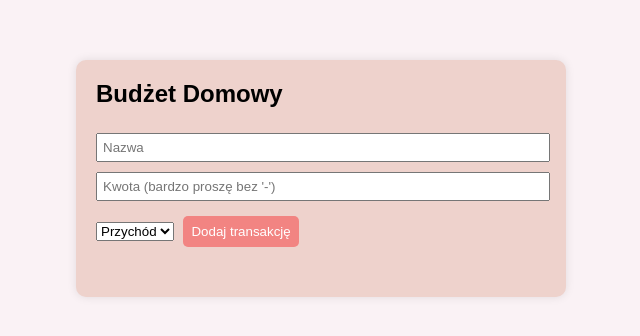
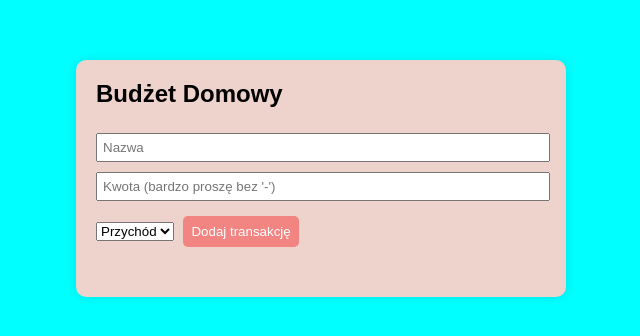
Before and after one commit to Evna07/fc-js-project-1, a website with bundled scripts: page index.html in a window 1280 px wide. Shown: the part 222-558 px from the top of the page, without its empty margins (319-959 px from the left). Built offline with nearby package versions, Linux system fonts and the light colour scheme.

Commit message:
Update style.css

```diff
--- a/style.css
+++ b/style.css
@@ -5,7 +5,7 @@
 
 .wrapper {
   font-family: Arial, sans-serif;
-  background-color: #faf2f5;
+  background-color: aqua;
   margin: 0;
   padding: 0;
   display: flex;
```
